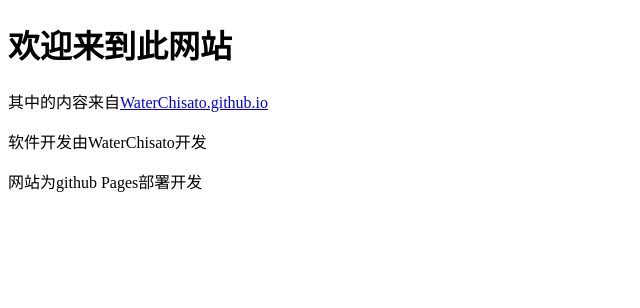
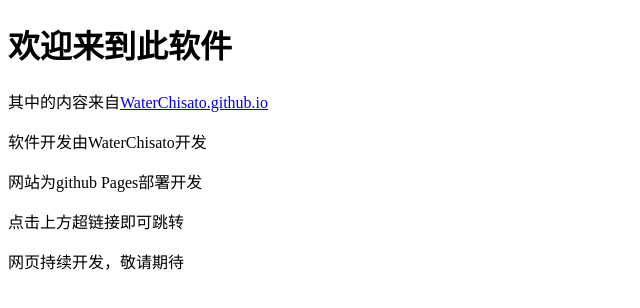
Before and after one commit to WaterChisato/ApkHome, a plain HTML site: page index.html in a window 1280 px wide. Shown: the whole page, without its empty margins (0-640 px from the left). Drawn offline with Linux system fonts and the light colour scheme.

Commit message:
Update index.html

```diff
--- a/index.html
+++ b/index.html
@@ -2,11 +2,11 @@
 <html>
 <head>
     <meta charset="UTF-8">
-    <title>欢迎来到此网站</title>
+    <title>欢迎来到此软件</title>
 </head>
 <body>
     <!-- 大标题格式 -->
-    <h1>欢迎来到此网站</h1>
+    <h1>欢迎来到此软件</h1>
 
     <!-- 正文格式（含超链接） -->
     <p>其中的内容来自<a href="https://waterchisato.github.io/home" id="content-link">WaterChisato.github.io</a></p>
@@ -16,6 +16,8 @@
 
     <!-- 正文格式 -->
     <p>网站为github Pages部署开发</p>
+    <p>点击上方超链接即可跳转</p>
+    <p>网页持续开发，敬请期待</p>
 
     <script>
         // 根据用户要求添加超链接（实际使用时替换#号）
```
